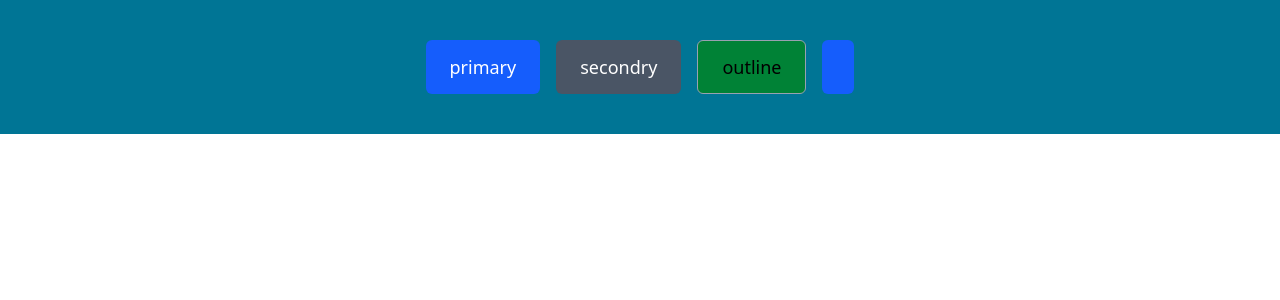
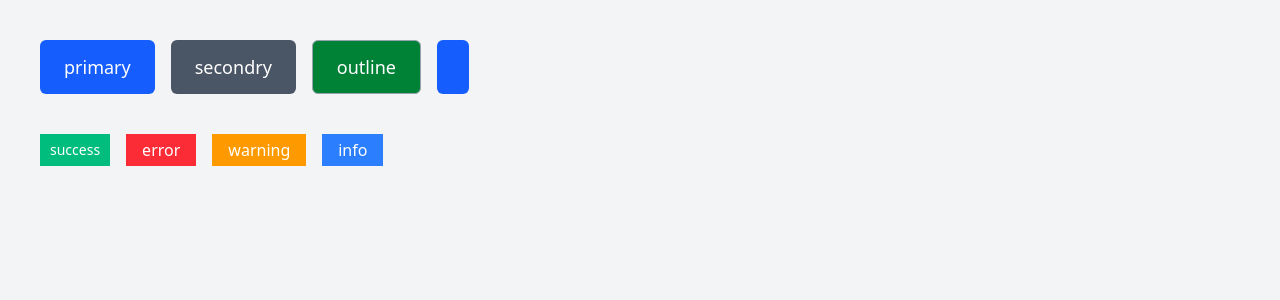
Before and after one commit to Ashish-Singh-Negi/learning-custom-ui-components, a Next.js app: page / in a window 1280 px wide. Shown: the top 300 px of the page. Built offline with nearby package versions, Linux system fonts and the light colour scheme.

Commit message:
add: badge component

```diff
--- a/app/page.tsx
+++ b/app/page.tsx
@@ -1,12 +1,21 @@
+import Badge from "@/components/ui/Badge";
 import Button from "@/components/ui/Button";
 
 export default function Home() {
   return (
-    <main className="h-full w-screen py-10 flex justify-center gap-4 bg-cyan-700">
-      <Button variant={"primary"} size={"lg"} />
-      <Button variant={"secondry"} size={"lg"} />
-      <Button variant={"outline"} size={"lg"} />
-      <Button />
+    <main className="h-dvh w-screen py-10 flex flex-col gap-10 px-10 bg-gray-100">
+      <div className="flex gap-4">
+        <Button variant={"primary"} size={"lg"} />
+        <Button variant={"secondry"} size={"lg"} />
+        <Button variant={"outline"} size={"lg"} />
+        <Button />
+      </div>
+      <div className="flex gap-4">
+        <Badge variant={"success"} size={"sm"} />
+        <Badge variant={"error"} rounded />
+        <Badge variant={"warning"} rounded />
+        <Badge variant={"info"} rounded />
+      </div>
     </main>
   );
 }
--- a/components/ui/Badge.tsx
+++ b/components/ui/Badge.tsx
@@ -1,14 +1,45 @@
-import { cva } from "class-variance-authority";
+import { cn } from "@/lib/utils";
+import { cva, VariantProps } from "class-variance-authority";
+import { ButtonHTMLAttributes } from "react";
 
-const badgeVariants = cva("rounded-md font-medium", {
+const badgeVariants = cva("font-medium", {
   variants: {
     variant: {
-      primary: "",
+      success: "bg-emerald-500 text-white",
+      error: "bg-red-500 text-white",
+      warning: "bg-amber-500 text-white",
+      info: "bg-blue-500 text-white",
     },
+    size: {
+      sm: "text-sm px-2.5 py-0.5",
+      md: "text-md px-4 py-1",
+    },
+    rounded: {
+      true: "font-bold rounded-full",
+      false: "",
+    },
+  },
+  defaultVariants: {
+    variant: "success",
+    size: "md",
   },
 });
 
-const Badge = () => {
-  return <div>Badge</div>;
-};
-export default Badge;
+type BadgeProps = ButtonHTMLAttributes<HTMLButtonElement> &
+  VariantProps<typeof badgeVariants>;
+
+export default function Badge({
+  className,
+  variant,
+  size,
+  ...props
+}: BadgeProps) {
+  return (
+    <button
+      className={cn(badgeVariants({ variant, size }), className)}
+      {...props}
+    >
+      {variant}
+    </button>
+  );
+}
--- a/components/ui/Button.tsx
+++ b/components/ui/Button.tsx
@@ -14,7 +14,7 @@ const buttonVarients = cva(
         secondry:
           "bg-gray-600 text-white hover:bg-gray-700 active:scale-95 transition-transform cursor-pointer",
         outline:
-          "border border-gray-400 active:scale-95 transition-transform cursor-pointer",
+          "border border-gray-400 text-white active:scale-95 transition-transform cursor-pointer",
       },
       size: {
         sm: "px-2 py-1 text-sm",
```
